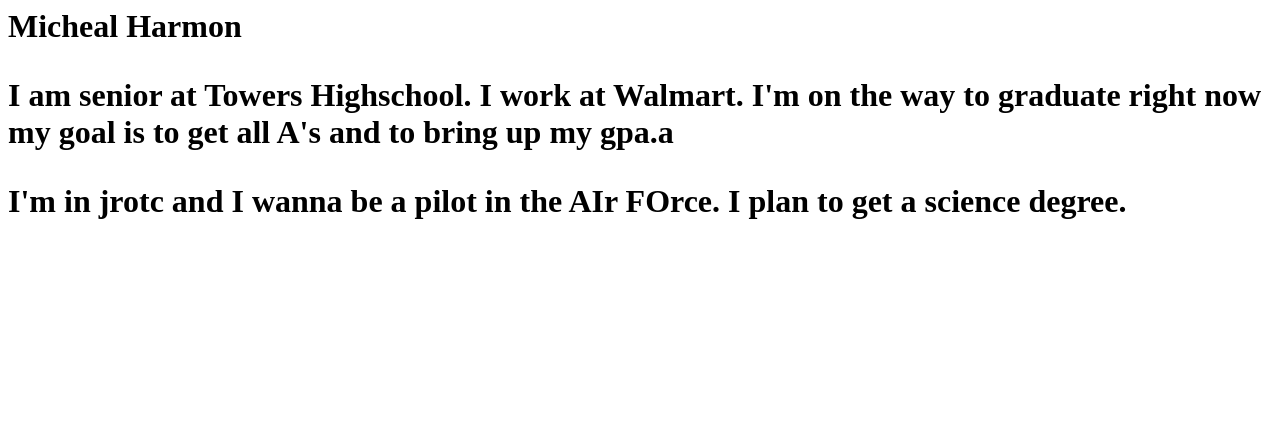
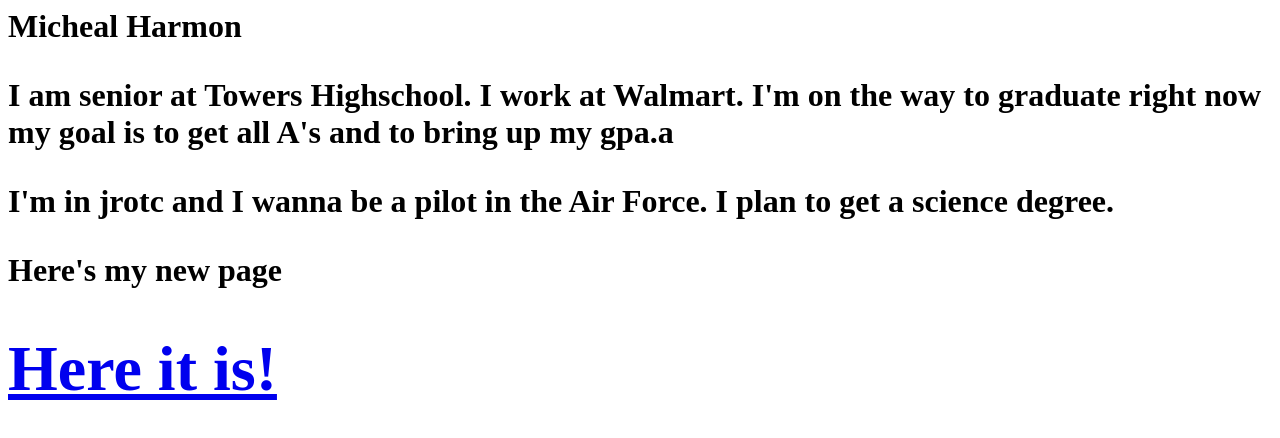
Before and after one commit to SinisterYomi/Sinister.github.to, a plain HTML site: page index.html in a window 1280 px wide. Drawn offline with Linux system fonts and the light colour scheme.

Commit message:
Update index.html

```diff
--- a/index.html
+++ b/index.html
@@ -7,6 +7,7 @@
     I am senior at Towers Highschool. I work at Walmart. I'm on the way to graduate right now my goal is to get all A's and to bring up my gpa.a
    </p>
    <p>
-   I'm in jrotc and I wanna be a pilot in the AIr FOrce. I plan to get a science degree.
+   I'm in jrotc and I wanna be a pilot in the Air Force. I plan to get a science degree.
    </p>
-</html>
+<H!> Here's my new page<H1/>
+<a href='html/newpage.html'>Here it is!</a
```
